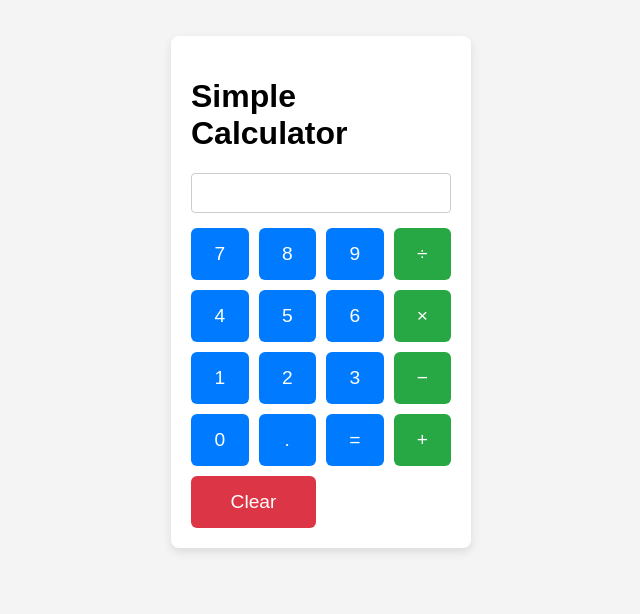
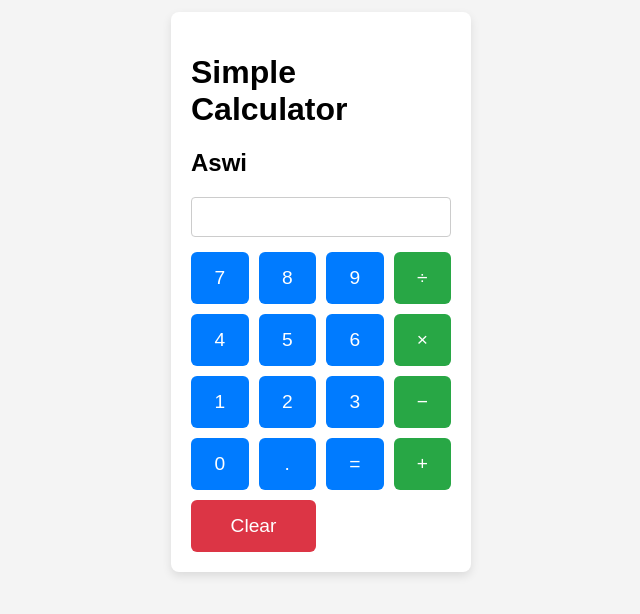
Before and after one commit to aswitha144/Lab-Experiment1, a plain HTML site: page index.html in a window 1280 px wide. Shown: the part 108-722 px from the top of the page, without its empty margins (319-959 px from the left). Drawn offline with Linux system fonts and the light colour scheme.

Commit message:
Update index.html

```diff
--- a/index.html
+++ b/index.html
@@ -77,6 +77,7 @@
 <body>
   <div class="calculator">
     <h1>Simple Calculator</h1>
+    <h2>Aswi</h2>
     <input type="text" id="display" readonly />
 
     <div class="buttons">
```
